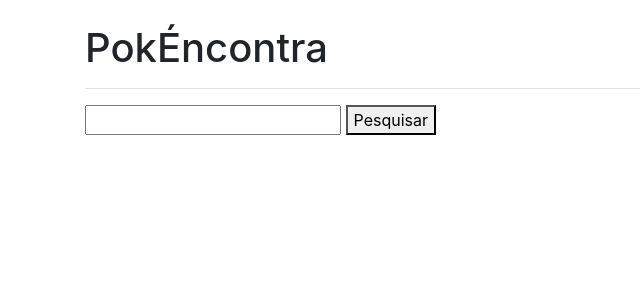
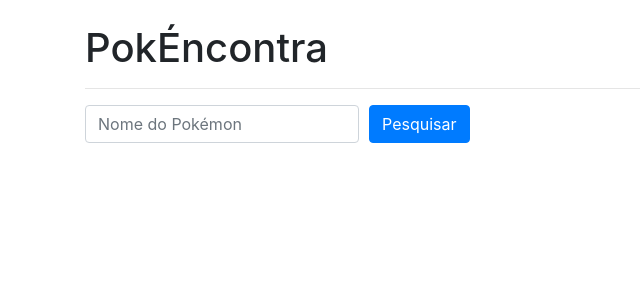
Before and after one commit to arcstur/fractal-pokemon, a Django app: page /search/ in a window 1280 px wide. Shown: the top 300 px of the page, without its empty margins (0-640 px from the left). Run offline with Django 4.2, Linux system fonts and the light colour scheme.

Commit message:
Input com bootstrap

```diff
--- a/poke_web/poke_search/templates/poke_search/home.html
+++ b/poke_web/poke_search/templates/poke_search/home.html
@@ -2,12 +2,18 @@
 {% block content %}
 <p>
     <form method="get">
-        <input type="text" name="search_name"/>
-        <button type="submit">Pesquisar</button>
+        <div class="form-row align-items-center">
+            <div class="col-auto">
+              <input type="text" class="form-control mb-2" placeholder="Nome do Pokémon" name="search_name">
+            </div>
+            <div class="col-auto">
+              <button type="submit" class="btn btn-primary mb-2">Pesquisar</button>
+            </div>
+          </div>
     </form>
 </p>
 {% if search_name %}
-    <h2> Resultado </h2>
+    <h3> Resultado </h3>
     {% if pokemon_list %}
         {% for pokemon in pokemon_list %}
         <div class="card mb-3">
```
